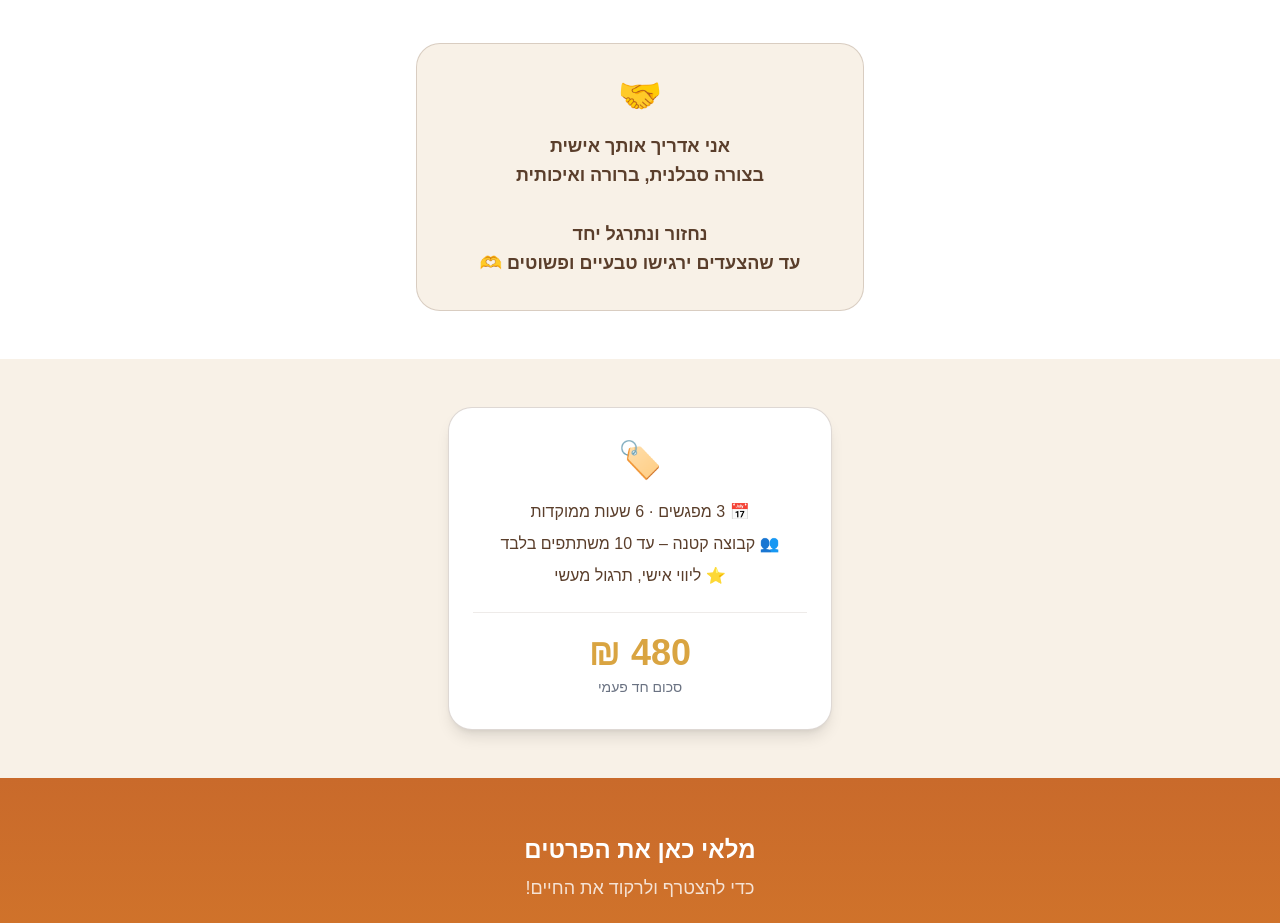
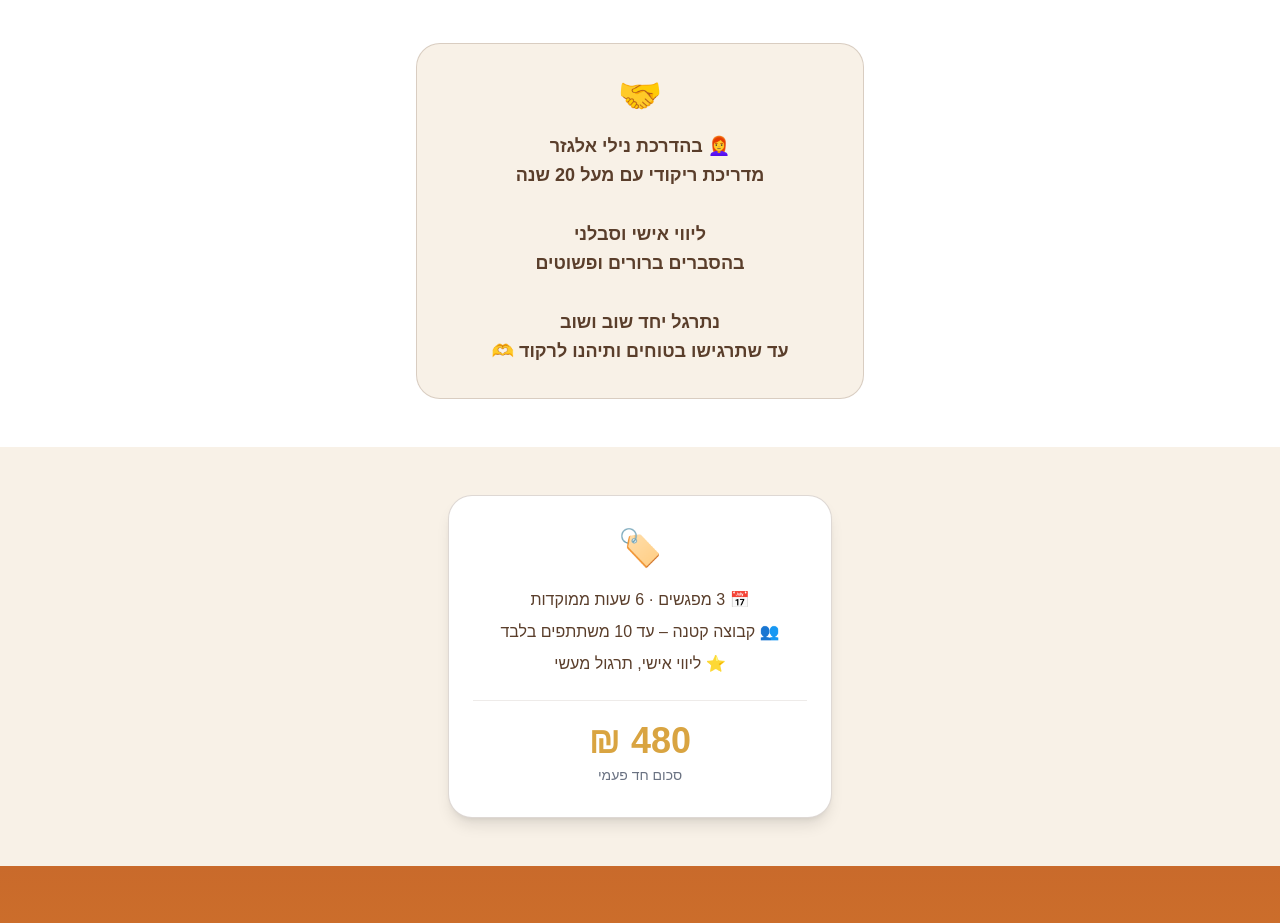
Before and after one commit to shl-udemy/dance-n, a Next.js app: page /workshop in a window 1280 px wide. Shown: the part 1420-2343 px from the top of the page. Built offline with nearby package versions, Linux system fonts and the light colour scheme.

Commit message:
add instructor to personal guidance

```diff
--- a/app/workshop/page.tsx
+++ b/app/workshop/page.tsx
@@ -75,13 +75,17 @@ export default function WorkshopPage() {
         <div className="max-w-md mx-auto bg-[#F8F1E7] rounded-3xl px-6 py-8 border border-[#5A3E2B]/20">
           <div className="text-4xl mb-4">🤝</div>
           <p className="text-lg font-semibold text-[#5A3E2B] leading-relaxed">
-            אני אדריך אותך אישית
+            👩‍🦰 בהדרכת נילי אלגזר
             <br />
-            בצורה סבלנית, ברורה ואיכותית
+            מדריכת ריקודי עם מעל 20 שנה
             <br /><br />
-            נחזור ונתרגל יחד
+            ליווי אישי וסבלני
             <br />
-            עד שהצעדים ירגישו טבעיים ופשוטים 🫶
+            בהסברים ברורים ופשוטים
+            <br /><br />
+            נתרגל יחד שוב ושוב
+            <br />
+            עד שתרגישו בטוחים ותיהנו לרקוד 🫶
           </p>
         </div>
       </section>
```
